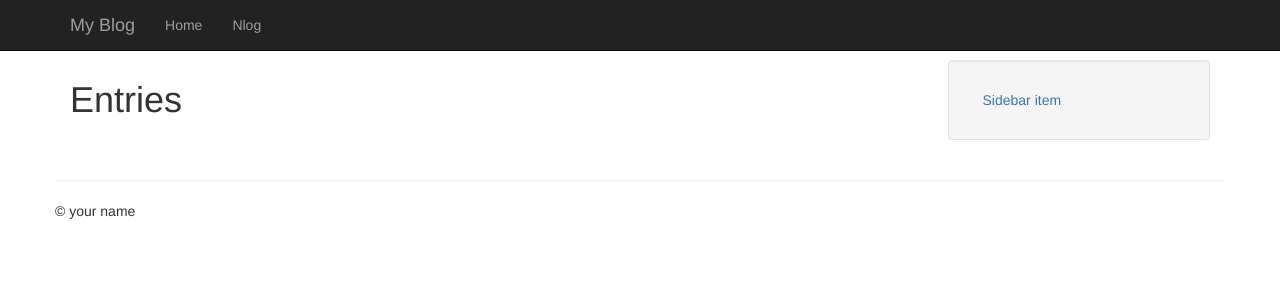
After one commit to Angelica137/blog, a Python web app: template app/entries/templates/entries/index.html in a window 1280 px wide. The commit adds this page. Shown: the top 300 px of the page. Run offline with Jinja, Linux system fonts and the light colour scheme; the template is opened without the code that fills it, so the values that code supplies are empty; some libraries are stand-ins or nearby versions.

Commit message:
add entry template

```diff
--- a/app/entries/blueprint.py
+++ b/app/entries/blueprint.py
@@ -1,5 +1,6 @@
 from flask import Blueprint
 
+from helpers import object_list
 from models import Entry, Tag
 
 
@@ -8,7 +9,8 @@
 
 @entries.route('/')
 def index():
-    return 'Entries index'
+    entries = Entry.query.order_by(Entry.created_timestamp.desc())
+    return object_list('entries/index.html', entries)
 
 
 @entries.route('/tags/')
--- /dev/null
+++ b/app/entries/templates/entries/index.html
@@ -0,0 +1,3 @@
+{% extends "base.html" %} {% block title %}Entries{% endblock %} {% block
+content_title %}Entries{% endblock %} {% block content %} {% include
+"includes/list.html" %} {% endblock %}
--- /dev/null
+++ b/app/entries/templates/includes/list.html
@@ -0,0 +1,7 @@
+{% for entry in object_list.items %}
+<p>
+  <a href="{{ url_for('entries.detail', slug=entry.slug) }}"
+    >{{ entry.title }}</a
+  >
+</p>
+{% endfor %}
--- a/app/templates/base.html
+++ b/app/templates/base.html
@@ -40,7 +40,8 @@
         </div>
         <div class="collapse navbar-collapse">
           <ul class="nav navbar-nav">
-            <li><a href="/">Home</a></li>
+            <li><a href="{{ url_for('homepage') }}">Home</a></li>
+            <li><a href="{{ url_for('entries.index') }}">Nlog</a></li>
             {% block extra_nav %}{% endblock %}
           </ul>
         </div>
```
Also changed, not shown: app/helpers.py (added, +11 -0 lines), app/blog.db, app/entries/__init__.py (added), app/entries/__init__.py.py (deleted).
